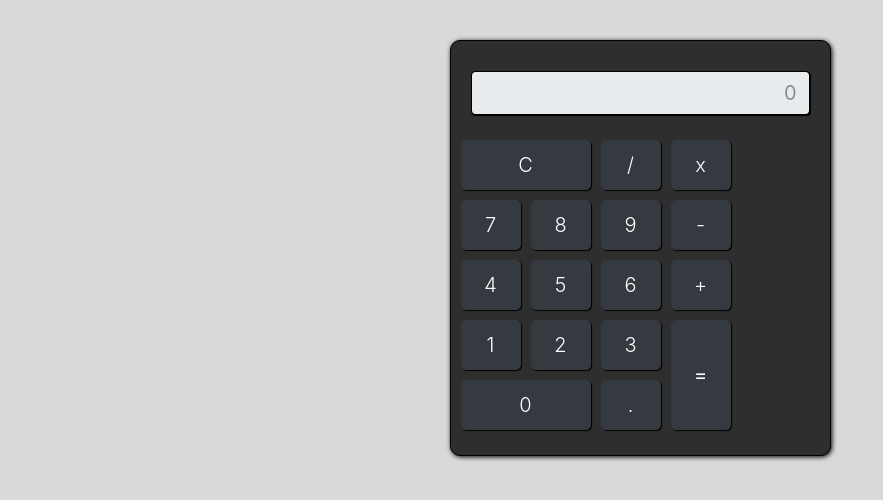
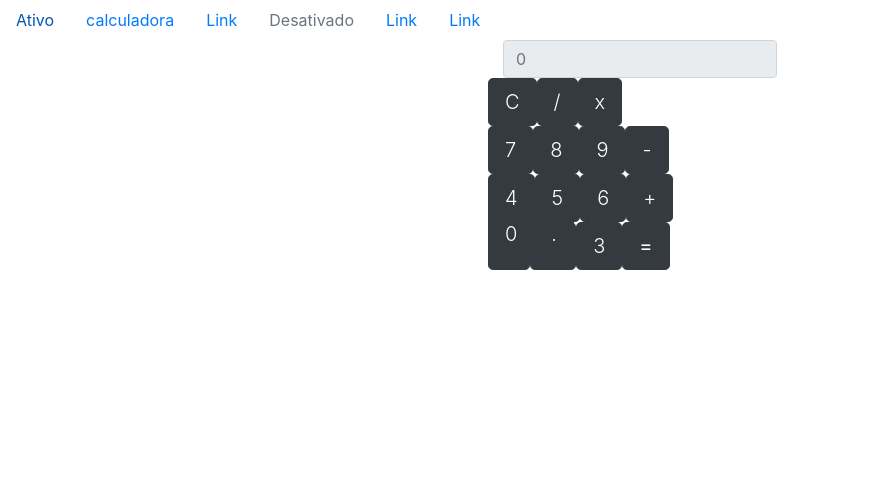
Before and after one commit to PedroDelgadoHenriques1/desenvolvimento_backend, a Django app: template usipav/templates/calculadora.html in a window 1280 px wide. Shown: the top 500 px of the page, without its empty margins (0-883 px from the left). Run offline with Django 3.2, Linux system fonts and the light colour scheme; the template is opened without the code that fills it, so the values that code supplies are empty; some libraries are stand-ins or nearby versions.

Commit message:
fazendo navbar e link com urls de projetos

```diff
--- /dev/null
+++ b/usipav/templates/base.html
@@ -0,0 +1,47 @@
+<!DOCTYPE html>
+
+
+<html lang="en">
+<head>
+
+    <meta charset="UTF-8">
+    <meta name="viewport" content="width=device-width, initial-scale=1.0">
+    <title>Document</title>
+
+    <link rel="stylesheet" href="https://stackpath.bootstrapcdn.com/bootstrap/4.1.3/css/bootstrap.min.css" integrity="sha384-MCw98/SFnGE8fJT3GXwEOngsV7Zt27NXFoaoApmYm81iuXoPkFOJwJ8ERdknLPMO" crossorigin="anonymous">
+
+</head>
+<body>
+
+
+    <ul class="nav">
+        <li class="nav-item">
+          <a class="nav-link active" href="">Ativo</a>
+        </li>
+        <li class="nav-item">
+          <a class="nav-link" href="{% url "usipav:calculadora" %}">calculadora</a>
+        </li>
+        <li class="nav-item">
+          <a class="nav-link" href="#">Link</a>
+        </li>
+        <li class="nav-item">
+          <a class="nav-link disabled" href="#">Desativado</a>
+        </li>
+        </li>
+        <li class="nav-item">
+        <a class="nav-link" href="#">Link</a>
+        </li>
+        </li>
+        <li class="nav-item">
+        <a class="nav-link" href="#">Link</a>
+        </li>
+      </ul>
+
+    <div class="container">
+
+    </div>
+
+    {% block body_block %}
+    {% endblock %}
+</body>
+</html>
--- a/usipav/templates/calculadora.html
+++ b/usipav/templates/calculadora.html
@@ -1,53 +1,23 @@
+{% extends "base.html"%}
+
+{% load static %}
+
 <html>
 	<head>
 		<title>Calculadora</title>
 
 		<!-- Latest compiled and minified CSS -->
 		<link rel="stylesheet" href="https://maxcdn.bootstrapcdn.com/bootstrap/4.0.0-beta.2/css/bootstrap.min.css" integrity="sha384-PsH8R72JQ3SOdhVi3uxftmaW6Vc51MKb0q5P2rRUpPvrszuE4W1povHYgTpBfshb" crossorigin="anonymous">
+    <link rel="stylesheet" href= "{% static "usipav\css\calculadora.css" %}"/>
   <!--inclusão via link cdn do bootstrap(pag responsiva) ----^-->
     <style>
-      .calculadora {
-        margin-top: 40px;
-        border: solid 1px #000;
-        padding: 20px;
-        background-color: #2E2E2E;
-        border-radius: 10px;
-        box-shadow: 1px 1px 5px #000;
-      }
 
-      .btn {
-        width: 60px;
-        height: 50px;
-        margin: 5px;
-        box-shadow: 1px 1px 1px #000;
-      }
-
-      .clear {
-        width: 130px;
-      }
-
-      .enter {
-        height: 110px;
-      }
-
-      .zero {
-        width: 130px;
-      }
-
-      .resultado {
-        text-align: right;
-        font-size: 20px;
-        margin-top: 10px;
-        margin-bottom: 20px;
-        border: solid 1px #000;
-        box-shadow: 1px 1px 1px #000;
-      }
 
     </style>
 	</head>
 
   <body style="background: #D9D9D9">
-
+        {% block body_block %}
     <div class="container">
       <div class="row">
         <div class="col d-flex justify-content-center">
@@ -119,6 +89,10 @@
 
 
     </script>
+
+
+
+    {% endblock %}
   </body>
 
 </html>
--- a/usipav/templates/form.html
+++ b/usipav/templates/form.html
@@ -1,4 +1,8 @@
+{% extends "base.html" %}
+
 {% load static %}
+
+
 <link rel="stylesheet" href= "{% static "usipav\images\filmes" %}"/>
 
 <link rel="stylesheet" href= "{% static "usipav\css\form.css" %}"/>
--- a/usipav/urls.py
+++ b/usipav/urls.py
@@ -2,6 +2,7 @@ from django.urls import path
 
 from . import views
 
+app_name = "usipav"
 urlpatterns = [
     path("", views.index, name="index"),
     path("calculadora", views.calculadora, name="calculadora"),
@@ -9,4 +10,5 @@ urlpatterns = [
     path("filmes", views.filmes, name="filmes"),
     path("form", views._form, name="form"),
     path("modelform", views.form_produto, name="modelform"),
+    path("base", views.base, name="base"),
 ]
--- a/usipav/views.py
+++ b/usipav/views.py
@@ -47,3 +47,6 @@ def form_produto(request):
             print("Vish, deu erro")
 
     return render(request, "modelform.html", context={"form":form })
+
+def base(request):
+    return render(request, 'base.html')
```
Also changed, not shown: usipav/static/usipav/css/calculadora.css (added, +36 -0 lines), usipav/templates/modelform.html (+3 -4 lines).
